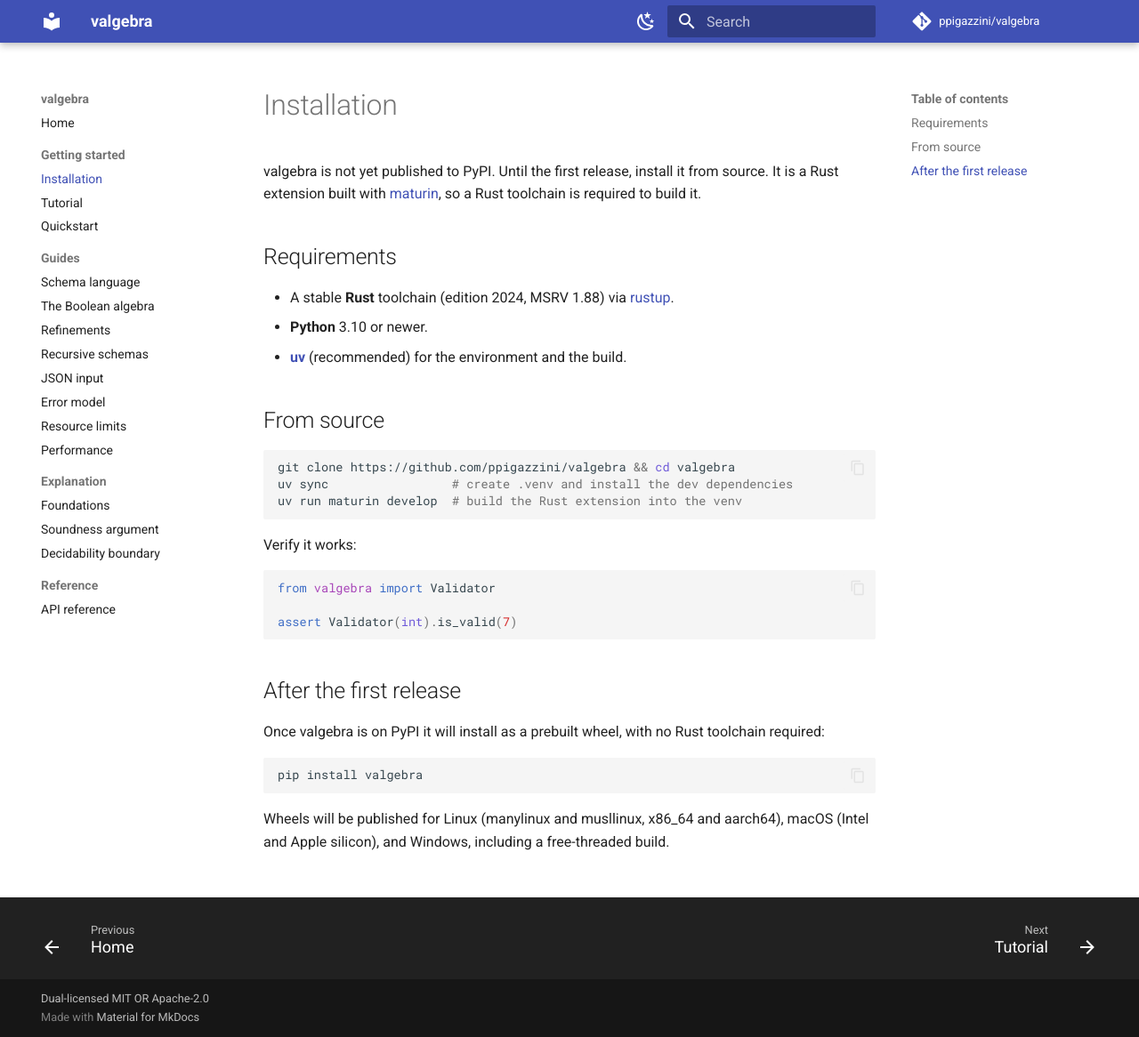
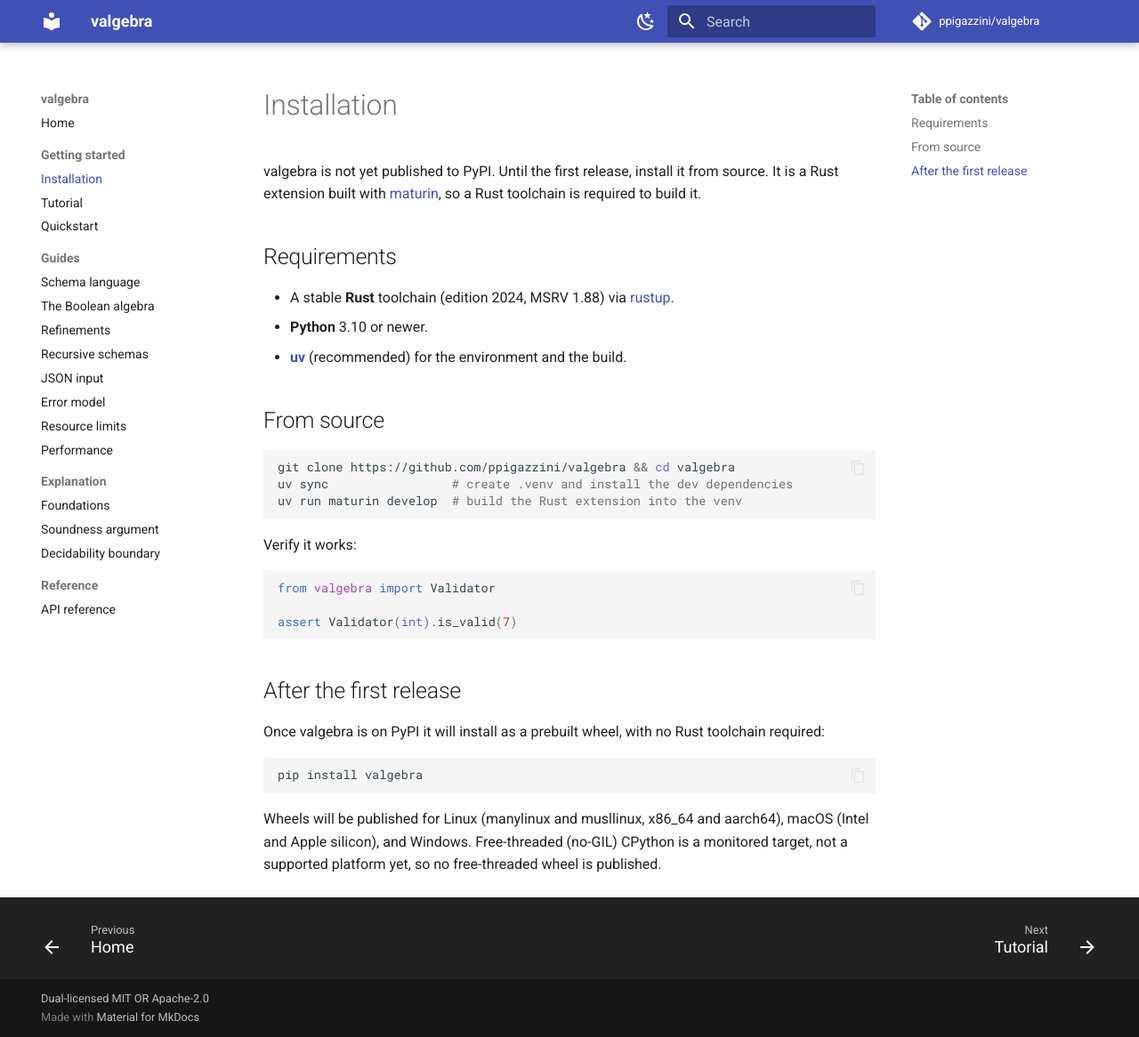
Before and after one commit to ppigazzini/valgebra, an MkDocs documentation site: the page built from docs/installation.md, in a window 1280 px wide and 1166 px high. Shown: the whole window at 89% size. Built offline with MkDocs 1.6.1 and Material for MkDocs 9.7.7, drawn with Linux system fonts in a browser that asks for light colours; comment, search, counter and statistics services are not loaded.

Commit message:
fix: do not present or publish free-threaded CPython support
Free-threaded (no-GIL) CPython does not yet import the extension under the
current PyO3 dependency line, so the public documentation describes it as a
monitored target rather than a supported platform. The README, documentation
site, installation guide, changelog, and architecture notes drop the claim
that validators run on a free-threaded interpreter and that a free-threaded
wheel is published.

The release workflow deletes any free-threaded wheel that --find-interpreter
produces before the artifact upload and fails closed if one survives, so a
release cannot ship an import-broken no-GIL wheel while the platform is
unsupported.

````diff
--- a/docs/installation.md
+++ b/docs/installation.md
@@ -38,4 +38,6 @@ pip install valgebra
 ```
 
 Wheels will be published for Linux (manylinux and musllinux, x86_64 and aarch64),
-macOS (Intel and Apple silicon), and Windows, including a free-threaded build.
+macOS (Intel and Apple silicon), and Windows. Free-threaded (no-GIL) CPython is a
+monitored target, not a supported platform yet, so no free-threaded wheel is
+published.
````
Also changed, not shown: ARCHITECTURE.md (+16 -10 lines), CHANGELOG.md (+1 -1 lines), README.md (+2 -1 lines), docs/index.md (+2 -1 lines), 1 other file.
